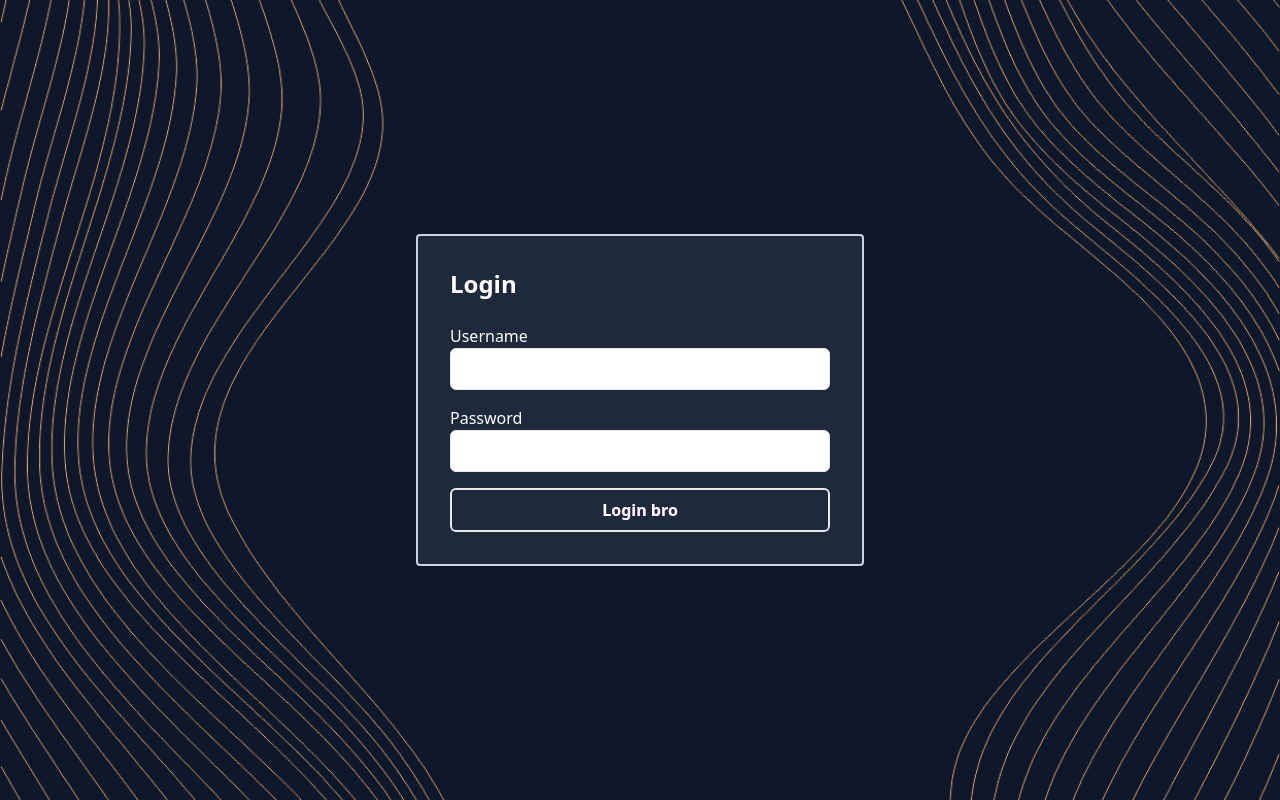
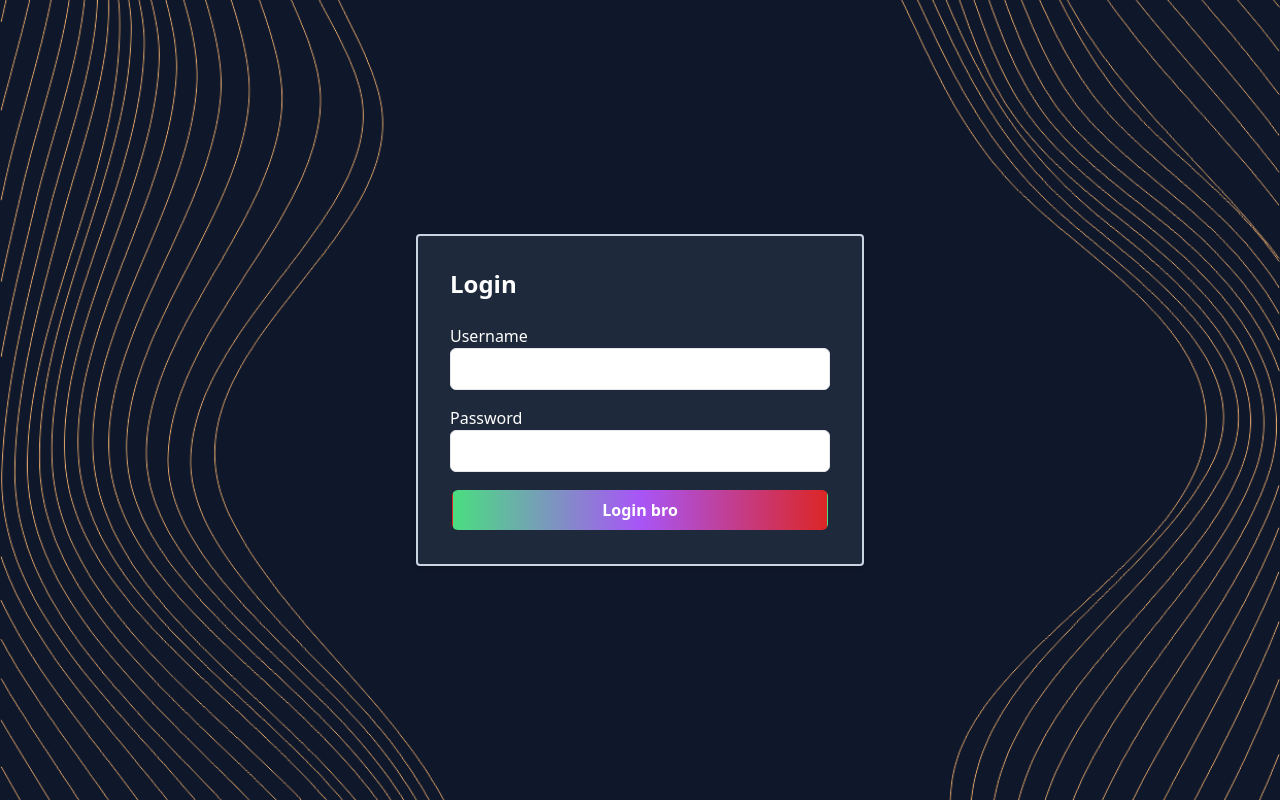
Before and after one commit to Thirapi/comunication, a React (Vite) app: page / in a window 1280 px wide. Built offline with nearby package versions, Linux system fonts and the light colour scheme.

Commit message:
update btn

```diff
--- a/src/pages/Login.jsx
+++ b/src/pages/Login.jsx
@@ -56,8 +56,8 @@ const Login = () => {
               required
             />
           </div>
-          <button type="submit" className="text-white font-semibold w-full py-2 px-4 rounded-md border-2 bg-gradient-to-r from-green-400 via-purple-500 to-red-600 bg-clip-text text-transparent hover:bg-clip-padding hover:bg-gradient-to-r hover:from-green-400 hover:via-purple-500 hover:to-red-600 hover:text-white">
-            Login bro
+          <button type="submit" className="relative text-white font-semibold w-full py-2 px-4 rounded-md border-2 border-transparent bg-transparent before:absolute before:inset-0 before:rounded-md before:bg-gradient-to-r before:from-green-400 before:via-purple-500 before:to-red-600 before:z-0 before:border before:border-transparent hover:bg-gradient-to-r hover:from-green-400 hover:via-purple-500 hover:to-red-600 hover:text-white">
+            <span className="relative z-10">Login bro</span>
           </button>
         </form>
       </div>
```
